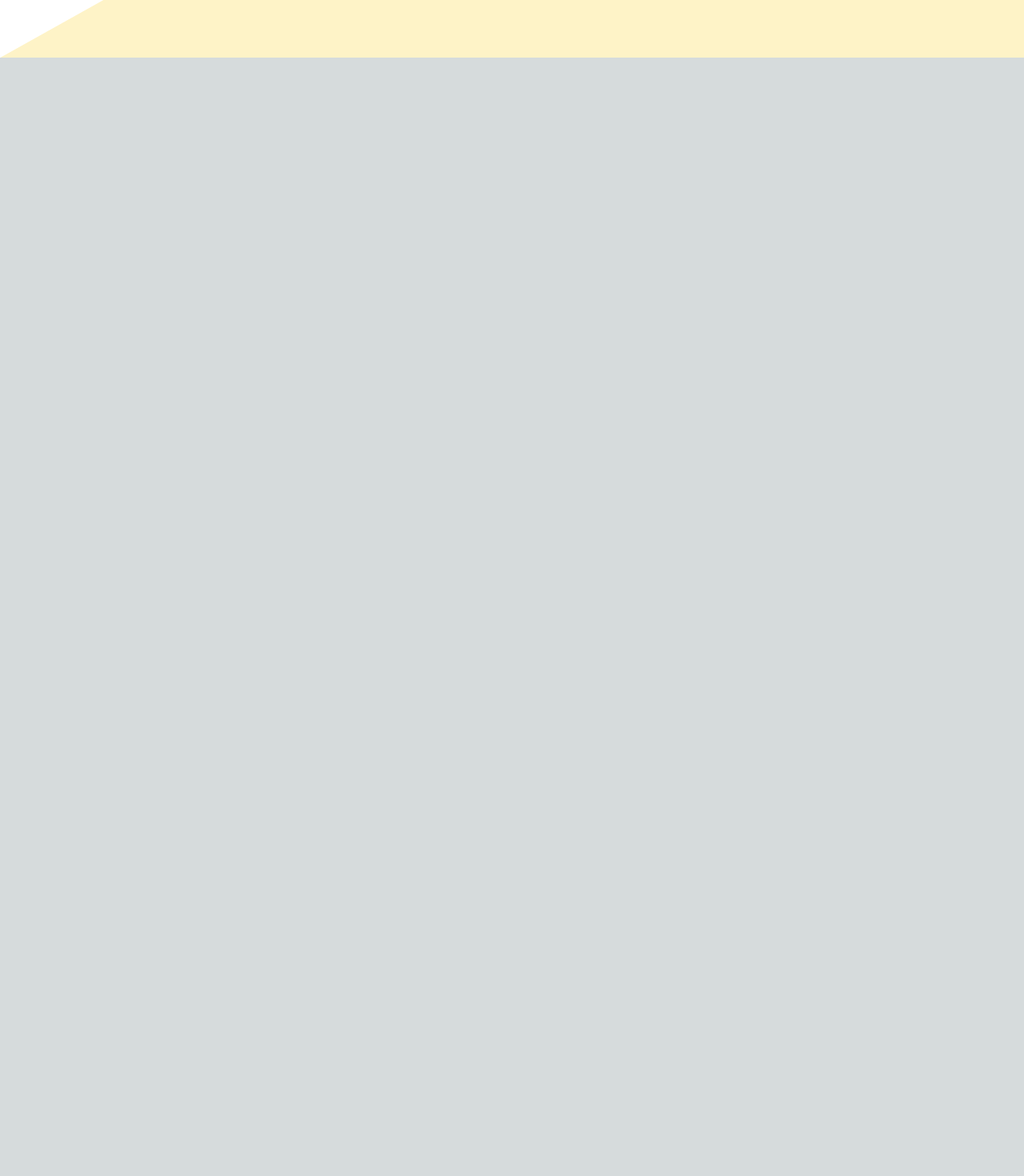
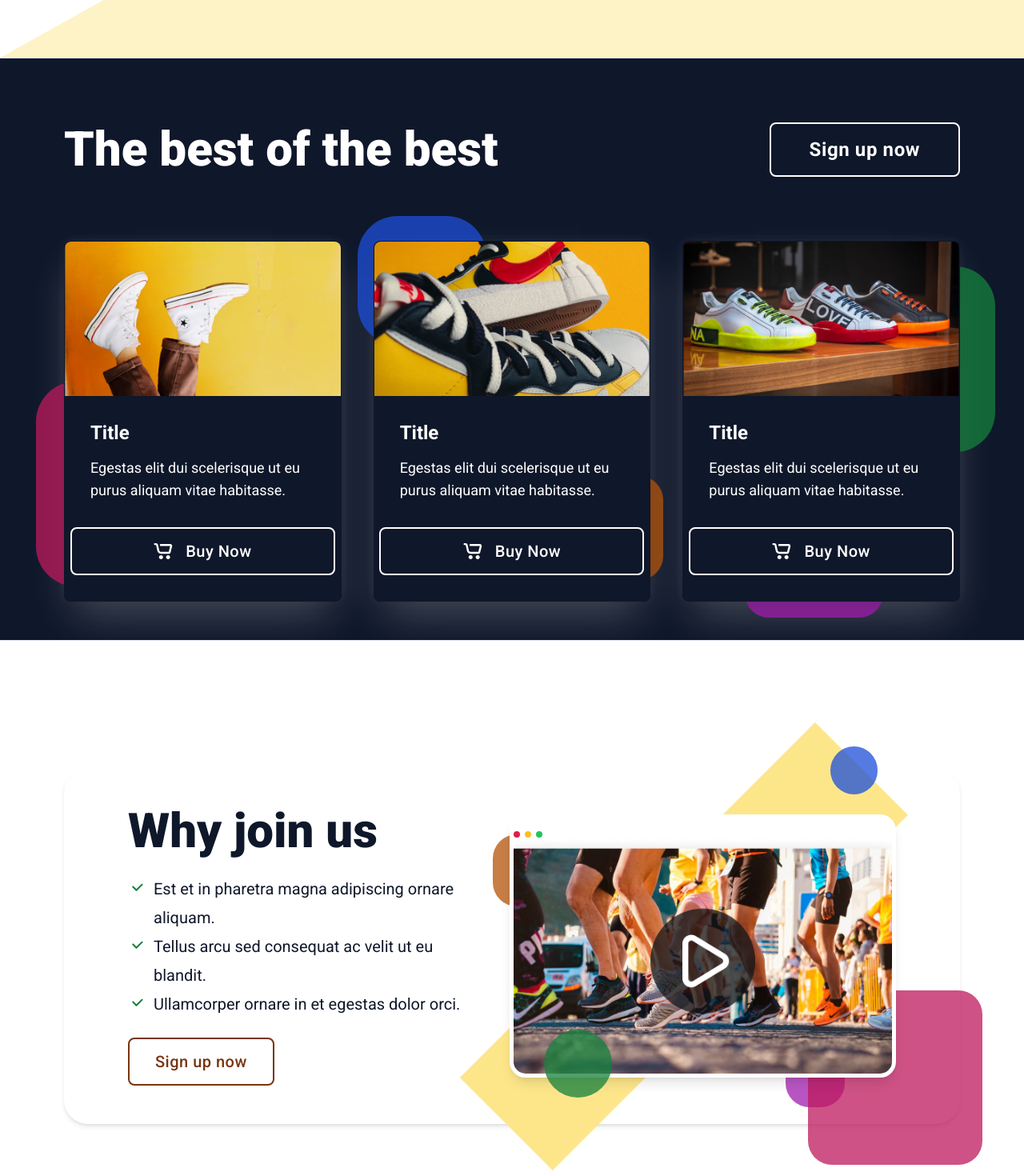
Before and after one commit to okanserbest/btask, a Next.js app: page / in a window 1280 px wide. Shown: the part 840-2310 px from the top of the page at 80% size. Before the commit the page ends 912 px from the top, so only its background shows below. Built offline with nearby package versions, Linux system fonts and the light colour scheme.

Commit message:
update/make-first-3-sections-responsive

```diff
--- a/src/app/page.tsx
+++ b/src/app/page.tsx
@@ -12,8 +12,8 @@ export default function Home() {
     <main className="bg-white flex min-h-screen flex-col">
       <Navbar />
       <HeroSection />
-      {/* <SecontSection /> */}
-      {/* <ThirdSection /> */}
+      <SecontSection />
+      <ThirdSection />
       {/* <CaroselSection /> */}
       {/* <FourthSection /> */}
       {/* <FifthSection /> */}
--- a/src/components/HeroSection.tsx
+++ b/src/components/HeroSection.tsx
@@ -33,10 +33,10 @@ const HeroSection = (props: Props) => {
                 suspendisse nec lorem mauris. Pharetra, eu imperdiet ipsum
                 ultrices amet.
               </div>
-              <div className=" flex justify-between  place-self-center   lg:mx-0 gap-4 lg:place-self-start mt-8 font-medium tracking-wide text-amber-900 whitespace-nowrap">
-                <div className="grow justify-center px-8 py-4 text-xl leading-6 rounded-lg border-2 border-solid border-[color:var(--Amber-900,#78350F)] max-md:px-5">
+              <div className=" flex justify-between  place-self-center   lg:mx-0 gap-4 lg:place-self-start mt-8 font-medium tracking-wide text-amber-900 whitespace-nowrap ">
+                <button className="grow justify-center px-8 py-4 text-xl leading-6 rounded-lg border-2 border-solid border-[color:var(--Amber-900,#78350F)] max-md:px-5 hover:bg-amber-700 hover:text-white">
                   Sign up now
-                </div>
+                </button>
                 <div className="flex gap-2 justify-center px-2 py-3 my-auto text-base leading-6 rounded-lg">
                   <Image
                     width={24}
--- a/src/components/SecondSection.tsx
+++ b/src/components/SecondSection.tsx
@@ -7,22 +7,23 @@ type Props = {};
 const SecondSection = (props: Props) => {
   return (
     <div className="bg-slate-900">
-      <div className="max-w-1440 mx-auto flex flex-col justify-center px-20 py-12 border-t border-b border-solid  border-b-[color:var(--Blue-Gray-200,#E2E8F0)] border-t-[color:var(--Blue-Gray-200,#E2E8F0)] max-md:px-5 ">
+      <div className="max-w-1440 mx-auto flex flex-col justify-center  px-4 lg:px-20 py-12 border-t border-b border-solid  border-b-[color:var(--Blue-Gray-200,#E2E8F0)] border-t-[color:var(--Blue-Gray-200,#E2E8F0)] max-md:px-5 ">
         <div className="max-w-1440">
-          <div className="flex gap-5 justify-between mt-8 text-white max-md:flex-wrap ">
-            <div className="grow text-6xl font-extrabold leading-[61.6px] max-md:max-w-full max-md:text-4xl">
+          <div className="flex flex-col lg:flex-row  gap-8 items-center  lg:justify-between mt-8 text-white max-md:flex-wrap ">
+            <div className="grow text-3xl lg:text-6xl font-extrabold leading-6">
               The best of the best
             </div>
-            <button className="justify-center px-12 py-5 text-2xl font-bold tracking-wide leading-6 whitespace-nowrap rounded-lg border-2 border-solid border-[color:var(--White,#FFF)] max-md:px-5 hover:bg-slate-600">
+            <button className="justify-center mx-auto px-12 py-5 text-2xl font-bold tracking-wide leading-6 whitespace-nowrap rounded-lg border-2 border-solid border-[color:var(--White,#FFF)] max-md:px-5 hover:bg-slate-600">
               Sign up now
             </button>
           </div>
         </div>
-        <div className="mt-20 max-md:mt-10">
-          <div className="flex gap-10 max-w-1440 mx-auto">
+        <div className="mt-10 lg:mt-20">
+          <div className="grid  flex-col-1 lg:grid-cols-3  gap-10 max-w-1440 mx-auto">
             {secondSectionData.map((data, index) => (
               <SecontSectionCard
                 key={index}
+                index={index}
                 title={data.title}
                 description={data.description}
                 image={data.image}
--- a/src/components/SecondSectionCard.tsx
+++ b/src/components/SecondSectionCard.tsx
@@ -1,26 +1,65 @@
 import { cartIcon } from "@/assets";
-import { SecondSectionCardData } from "@/data/SecondSection";
+import { SecondSectionCardData } from "@/data/secondSection";
 import Image from "next/image";
+
+type SecondSectionCardProps = SecondSectionCardData & {
+  index: number;
+};
 
 const SecondSectionCard = ({
   title,
   description,
   image,
-}: SecondSectionCardData) => {
+  index,
+}: SecondSectionCardProps) => {
   return (
-    <div className="flex flex-col w-[33%] max-md:ml-0 max-md:w-full shadow-secondSectionCard">
-      <div className="flex flex-col grow pb-8 w-full text-white rounded-xl border border-solid shadow-lg bg-slate-900 border-[color:var(--Blue-Gray-900,#0F172A)] max-md:mt-10">
+    <div className="relative  flex flex-col w-full   shadow-secondSectionCard rounded-lg  ">
+      {index === 0 && (
+        <>
+          <div className="hidden lg:block">
+            <div className="absolute w-64 h-64 left-[-35px] top-[176px] bg-pink-700 opacity-75 rounded-[50px]"></div>
+          </div>
+          <div className="lg:hidden">
+            <div className="absolute w-[202px] h-[202px] left-5 -bottom-8 bg-pink-700 opacity-75 rounded-[50px]"></div>
+          </div>
+        </>
+      )}
+      {index === 1 && (
+        <>
+          <div className="hidden lg:block">
+            <div className="absolute w-[161px] h-[161px] -left-5 top-[-31px] bg-blue-700 opacity-75 rounded-[50px]"></div>
+            <div className="absolute w-[130px] h-[130px] -right-4 top-[294px] bg-amber-700 opacity-75 rounded-[30px]"></div>
+          </div>
+
+          <div className="lg:hidden">
+            <div className="absolute w-[161px] h-[161px] -right-4 top-[139px] bg-blue-700 opacity-75 rounded-[50px]"></div>
+          </div>
+        </>
+      )}
+      {index === 2 && (
+        <>
+          <div className="hidden lg:block">
+            <div className="absolute w-1/2 h-[202px] right-24  -bottom-5 bg-fuchsia-700 opacity-75 rounded-[30px]"></div>
+            <div className="absolute w-1/2 h-[232px] -right-11 top-8 bg-green-700 opacity-75 rounded-[50px]"></div>
+          </div>
+          <div className="lg:hidden">
+            <div className="absolute  w-[150px] h-[150px]  -left-4  top-8 bg-green-700 opacity-75 rounded-[50px]"></div>
+          </div>
+        </>
+      )}
+
+      <div className="flex flex-col grow pb-8 w-full text-white  border  border-solid shadow-lg bg-slate-900 border-[color:var(--Blue-Gray-900,#0F172A)]  rounded-lg z-20">
         <Image
           loading="lazy"
           src={image}
           alt={title}
-          className="w-full aspect-[1.79]"
+          className="w-full aspect-[1.79] rounded-t-lg"
         />
-        <div className="flex flex-col px-8 pt-8 max-md:px-5">
+        <div className="flex flex-col px-8 pt-8 ">
           <div className="text-2xl font-bold leading-7"> {title} </div>
           <div className="mt-4 text-lg leading-7">{description}</div>
         </div>
-        <button className="flex justify-center items-center self-center px-16 py-4 mt-8 max-w-full text-xl font-medium tracking-wide leading-6 rounded-lg border-2 border-solid border-[color:var(--White,#FFF)] w-[331px] max-md:px-5 hover:bg-slate-600">
+        <button className="flex justify-center items-center self-center px-16 py-4 mt-8 max-w-full text-xl font-medium tracking-wide leading-6  border-2 border-solid border-[color:var(--White,#FFF)] w-[331px] hover:bg-slate-600  rounded-lg">
           <div className="flex gap-4">
             <Image
               src={cartIcon}
--- a/src/components/ThirdSection.tsx
+++ b/src/components/ThirdSection.tsx
@@ -6,55 +6,57 @@ type Props = {};
 
 const ThirdSection = (props: Props) => {
   return (
-    <div className="max-w-1440 mx-auto ">
-      <div className="max-w-1440  self-stretch px-20 py-12 my-40 mx-20 bg-white shadow-md rounded-[30px] max-md:px-5">
-        <div className="flex gap-5 max-md:flex-col max-md:gap-0">
-          <div className="flex flex-col w-6/12 max-md:ml-0 max-md:w-full">
-            <div className="flex flex-col self-stretch my-auto text-xl leading-9 text-slate-900 max-md:mt-10 max-md:max-w-full">
-              <div className="text-6xl font-extrabold leading-[61.6px] max-md:max-w-full max-md:text-4xl">
+    <div className="w-full max-w-1440 mx-auto ">
+      <div className="max-w-1440  self-stretch pt-8 px-4 pb-8 m-4 lg:px-20 lg:py-12 lg:my-40 lg:mx-20 bg-white shadow-md rounded-[30px] ">
+        <div className="flex gap-5  flex-col items-center lg:flex-row ">
+          <div className="flex flex-col  lg:w-6/12 ">
+            <div className="flex flex-col items-center lg:items-start   self-stretch my-auto text-xl leading-9 text-slate-900 z-50">
+              <div className="text-3xl  lg:text-6xl font-extrabold leading-[61.6px]  ">
                 Why join us
               </div>
-              <div className="flex gap-2 justify-between mt-6 max-md:flex-wrap max-md:max-w-full">
+              <div>
+                <div className="flex gap-2 justify-between mt-6">
                   <Image
                     alt="checkicon"
                     loading="lazy"
                     src={check}
-                  className="my-auto w-6 aspect-square"
+                    className="self-start mt-1  w-6 aspect-square"
                   />
-                <div className="flex-auto max-md:max-w-full">
+                  <div className="flex-auto ">
                     Est et in pharetra magna adipiscing ornare aliquam.
                   </div>
                 </div>
-              <div className="flex gap-2 justify-between max-md:flex-wrap max-md:max-w-full">
+                <div className="flex gap-2 justify-between ">
                   <Image
                     alt="checkicon"
                     loading="lazy"
                     src={check}
-                  className="my-auto w-6 aspect-square"
+                    className="self-start mt-1 w-6 aspect-square"
                   />
-                <div className="flex-auto max-md:max-w-full">
+                  <div className="flex-auto ">
                     Tellus arcu sed consequat ac velit ut eu blandit.
                   </div>
                 </div>
-              <div className="flex gap-2 justify-between max-md:flex-wrap max-md:max-w-full">
+                <div className="flex gap-2 justify-between ">
                   <Image
                     alt="checkicon"
                     loading="lazy"
                     src={check}
-                  className="my-auto w-6 aspect-square text-red-500"
+                    className="self-start mt-1 w-6 aspect-square "
                   />
-                <div className="flex-auto max-md:max-w-full">
+                  <div className="flex-auto ">
                     Ullamcorper ornare in et egestas dolor orci.
                   </div>
                 </div>
-              <div className="justify-center self-start px-8 py-4 mt-6 font-medium tracking-wide text-amber-900 whitespace-nowrap rounded-lg border-2 border-solid border-[color:var(--Amber-900,#78350F)] leading-[120%] max-md:px-5">
+              </div>
+              <button className=" self-center lg:self-start px-8 py-4 mt-6 my-auto  font-medium tracking-wide text-amber-900 whitespace-nowrap rounded-lg border-2 border-solid border-[color:var(--Amber-900,#78350F)] leading-[120%] max-md:px-5 z-50">
                 Sign up now
+              </button>
             </div>
           </div>
-          </div>
-          <div className="flex flex-col ml-5  max-md:ml-0 max-md:w-full">
-            <div className="flex flex-col self-stretch px-4 pt-4 pb-12 my-auto w-full bg-white rounded-3xl border-solid shadow-lg border-[5px] border-[color:var(--White,#FFF)] max-md:mt-10 max-md:max-w-full">
-              <div className="flex gap-1.5 pr-20 max-md:flex-wrap max-md:pr-5 max-md:max-w-full">
+          <div className="relative   flex flex-col lg:ml-5  ">
+            <div className="flex flex-col self-stretch  pt-4 my-auto w-full bg-white rounded-[20px] border-solid shadow-lg border-[5px] border-[color:var(--White,#FFF)] overflow-hidden  z-20 ">
+              <div className="flex gap-1.5 pr-20 ">
                 <div className="w-2 h-2 bg-rose-600 rounded-full" />
                 <div className="w-2 h-2 bg-amber-400 rounded-full" />
                 <div className="w-2 h-2 bg-green-500 rounded-full" />
@@ -63,8 +65,20 @@ const ThirdSection = (props: Props) => {
                 src={VideoPlayerImage}
                 alt="VideoPlayerImage"
                 loading="lazy"
-                className="self-stretch max-w-full"
+                className="self-stretch max-w-full z-40"
               />
+            </div>
+
+            <div>
+              <div className="absolute w-[130%]  h-1/2  top-1/4  -left-24  bg-amber-200 rotate-[-45deg] "></div>
+
+              <div className="absolute w-[46px] h-[46px]  lg:w-[74px] lg:h-[74px] right-16 -bottom-[23px] lg:-bottom-[37px] bg-fuchsia-700 opacity-75 rounded-[30px]"></div>
+
+              <div className="absolute w-[100px] h-[100px] -right-[10px]  -bottom-[60px]  lg:w-[218px] lg:h-[218px] lg:-right-[108px]  lg:-bottom-[109px]    bg-pink-700 opacity-75 rounded-[30px]"></div>
+
+              <div className="absolute  w-[36px] h-[36px] lg:w-[59px] lg:h-[60px]  lg:right-[23px] lg:-top-[85px] right-[31px] -top-[75px] bg-blue-700 opacity-75 rounded-full"></div>
+              <div className="absolute w-[36px] h-[36px] -left-[21px] top-[25px] lg:w-[90px] lg:h-[90px]  bg-amber-700 opacity-75 rounded-[30px] "></div>
+              <div className="absolute  w-[50px] h-[50px] lg:w-[85px] lg:h-[85px] left-[43px] -bottom-[25px] bg-green-700 opacity-75 rounded-full z-50"></div>
             </div>
           </div>
         </div>
--- a/src/components/navbar.tsx
+++ b/src/components/navbar.tsx
@@ -10,14 +10,13 @@ const Navbar = (props: Props) => {
       <div className="flex-auto self-start mt-2.5 text-3xl font-bold leading-9">
         Collers
       </div>
-
       <div className="hidden  lg:flex gap-4 justify-between items-center text-base font-medium tracking-wide leading-6">
         <button className="grow self-stretch my-auto">Products</button>
         <button className="self-stretch my-auto">Solutions</button>
         <button className="self-stretch my-auto">Pricing</button>
         <button className="self-stretch my-auto">Resources</button>
         <button className="self-stretch my-auto">Log In</button>
-        <button className="grow justify-center self-stretch px-7 py-3 whitespace-nowrap rounded-lg border-2 border-solid border-[color:var(--Amber-900,#78350F)]">
+        <button className="grow justify-center self-stretch px-7 py-3 whitespace-nowrap rounded-lg border-2 border-solid border-[color:var(--Amber-900,#78350F)] hover:bg-amber-700 hover:text-white">
           Sign up now
         </button>
       </div>
```
Lines whose indentation alone changed are shown as unchanged.
